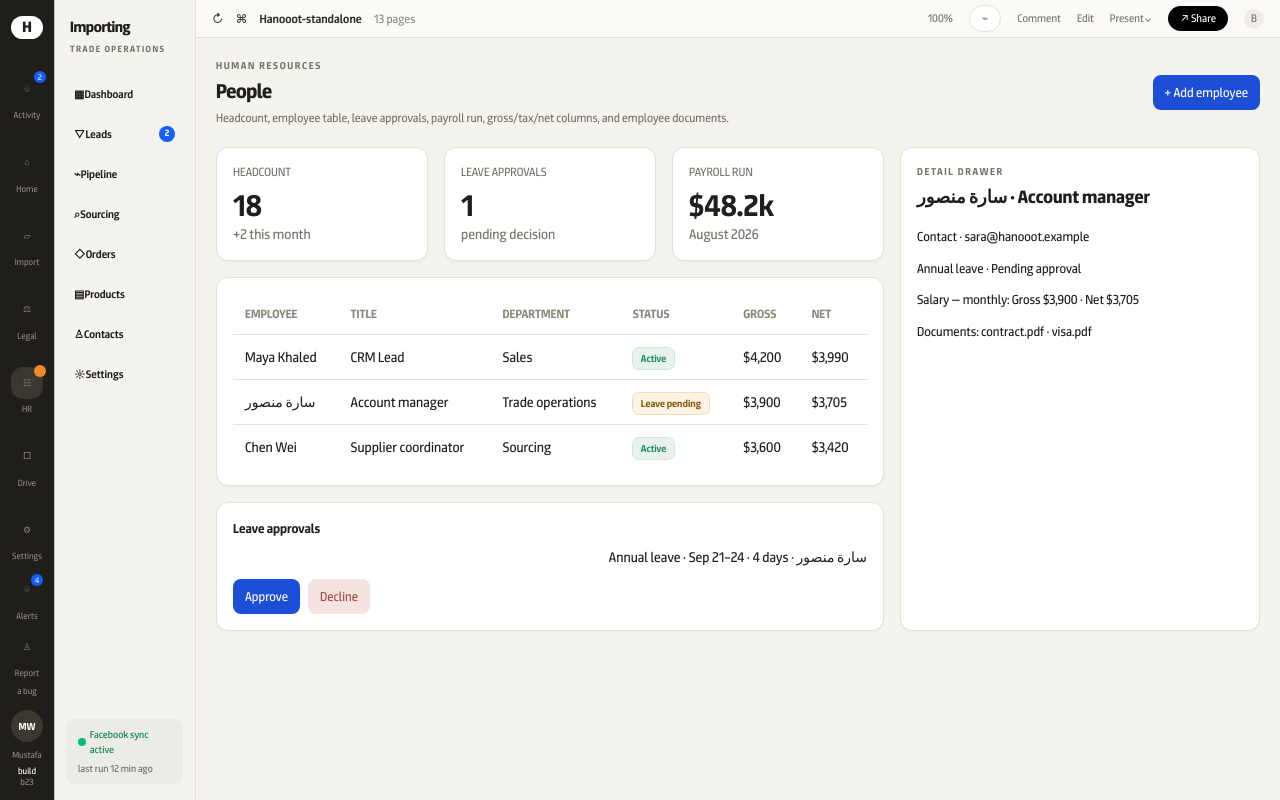
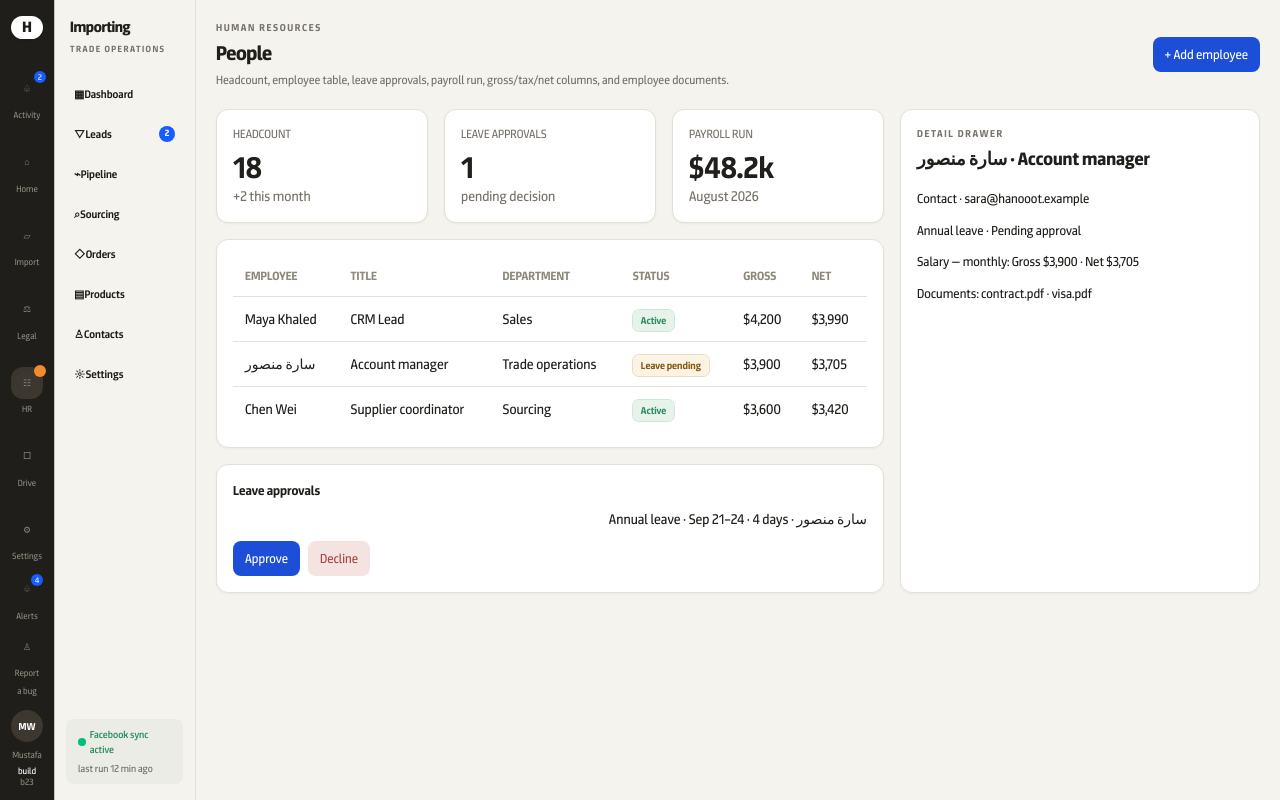
Before and after one commit to salim-2026/hanooot-erp, a Next.js app: page /hr in a window 1280 px wide. Built offline with nearby package versions, Linux system fonts and the light colour scheme.

Commit message:
Remove reference document toolbar from ERP shell

```diff
--- a/src/components/layout/AppShell.tsx
+++ b/src/components/layout/AppShell.tsx
@@ -100,11 +100,7 @@ export const AppShell = ({ children }: { children: React.ReactNode }) => {
       </aside>
 
       <div className="min-h-screen pl-[196px]">
-        <header className="sticky top-0 z-10 flex h-[38px] items-center justify-between border-b border-[#e4e0d6] bg-[#fbfaf7]/95 px-4 backdrop-blur">
-          <div className="flex items-center gap-3 text-xs text-[#2d3129]"><span>↻</span><span>⌘</span><span className="font-semibold">Hanooot-standalone</span><span className="text-[#8d877c]">13 pages</span></div>
-          <div className="flex items-center gap-4 text-[11px] text-[#78736a]"><span>100%</span><span className="rounded-full border border-[#e4e0d6] bg-white px-3 py-1">⌁</span><span>Comment</span><span>Edit</span><span>Present⌄</span><span className="rounded-full bg-black px-3 py-1 text-white">↗ Share</span><span className="grid size-5 place-items-center rounded-full bg-[#efede6]">B</span></div>
-        </header>
-        <main className="min-h-[calc(100vh-38px)] px-5 py-5">{children}</main>
+        <main className="min-h-screen px-5 py-5">{children}</main>
       </div>
     </div>
   )
```
